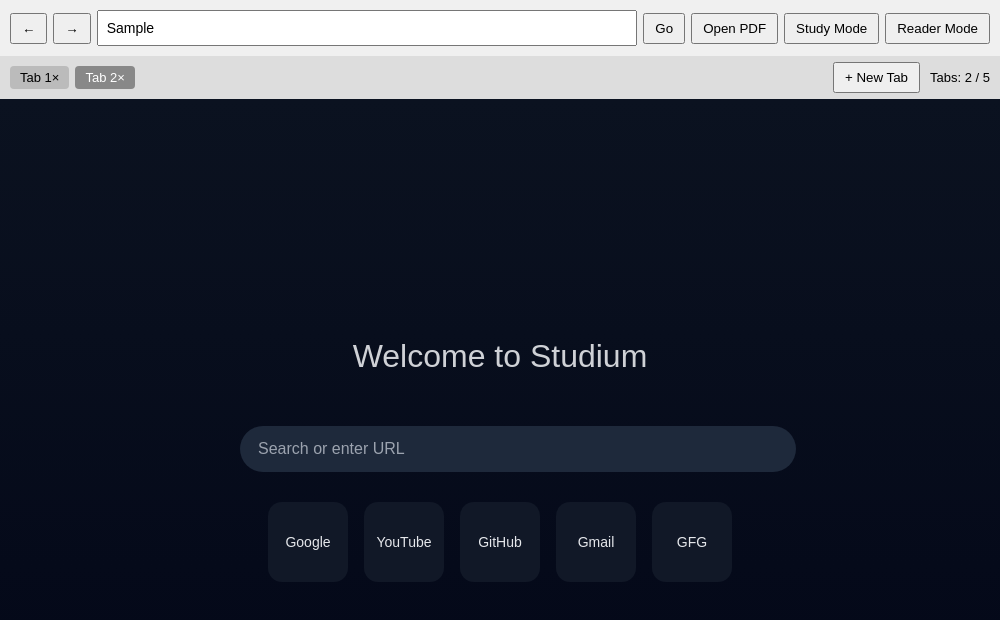
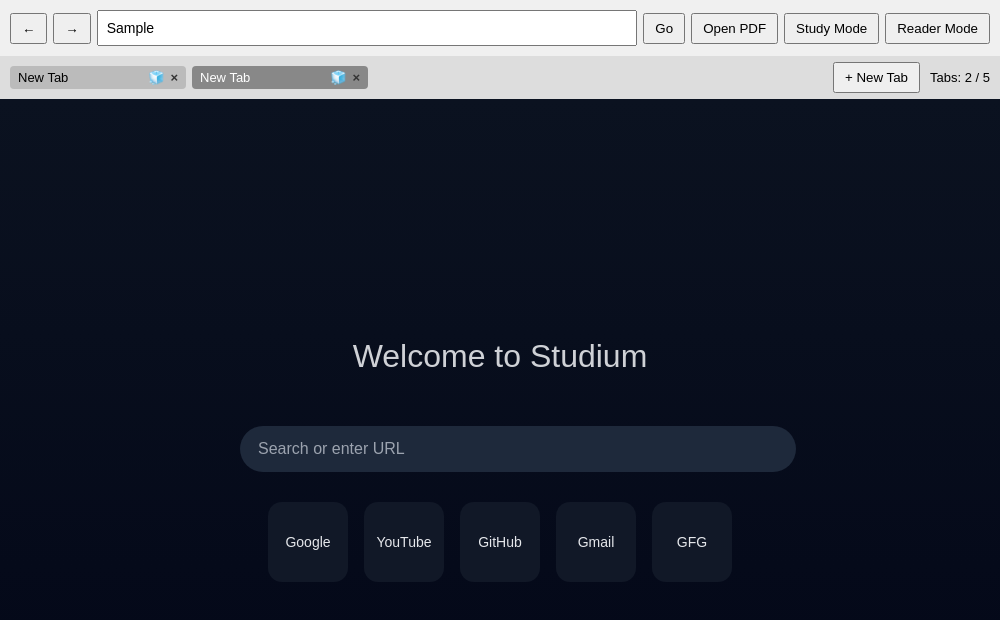
Before and after one commit to Basavaraj8143/studium, an Electron app: page index.html in a window 1000 px wide. Both pictures are taken after typing "Sample" into the empty fields and a click on the button "+ New Tab". Drawn offline with Linux system fonts and the light colour scheme; no server answers.

Commit message:
manual tab discard and page titles

```diff
--- a/index.html
+++ b/index.html
@@ -52,20 +52,55 @@
       display: flex;
       gap: 6px;
       flex: 1;
+      overflow: hidden;
     }
 
     .tab {
-      padding: 4px 10px;
+      flex: 1;                 /* all tabs take equal width */
+      max-width: 160px;        /* hard cap so they don’t grow */
+      min-width: 120px;        /* readable minimum */
+      padding: 4px 8px;
       background: #bbb;
       border-radius: 4px;
       cursor: pointer;
       font-size: 13px;
-      user-select: none;
+
+      display: flex;
+      align-items: center;
+      gap: 6px;
+
+      overflow: hidden;
     }
 
     .tab.active {
       background: #888;
       color: #fff;
+    }
+
+    .tab .title {
+      white-space: nowrap;
+      overflow: hidden;
+      text-overflow: ellipsis;
+      flex: 1;                 /* title shrinks, not close button */
+    }
+
+    .tab .close {
+      flex-shrink: 0;
+      font-weight: bold;
+      cursor: pointer;
+      color: #333;
+    }
+
+    .tab .close:hover {
+      color: red;
+    }
+
+    .tab span {
+      user-select: none;
+    }
+
+    .tab span:hover {
+      opacity: 0.85;
     }
 
     #tab-info {
--- a/renderer.js
+++ b/renderer.js
@@ -1,4 +1,9 @@
 const { ipcRenderer } = require("electron");
+
+
+
+const DISCARD_AFTER_MS = 5 * 60 * 1000; // 5 minutes
+const DISCARD_CHECK_INTERVAL = 30 * 1000; // check every 30s
 
 /* ---------- CONSTANTS ---------- */
 const MAX_TABS = 5;
@@ -13,15 +18,24 @@
 /* ---------- INIT ---------- */
 window.addEventListener("DOMContentLoaded", () => {
   // Start with New Tab
-  tabs = [{ url: NEW_TAB }];
+tabs = [{
+  url: NEW_TAB,
+  title: "New Tab",
+  lastActive: Date.now(),
+  discarded: false
+}];
   activeTabIndex = 0;
 
   renderTabs();
   loadActiveTab();
+
+  setInterval(discardInactiveTabs, DISCARD_CHECK_INTERVAL);
 });
 
 /* ---------- CORE LOADER ---------- */
 function loadActiveTab() {
+
+  tabs[activeTabIndex].lastActive = Date.now();
   const tab = tabs[activeTabIndex];
   if (!tab) return;
 
@@ -34,6 +48,10 @@
 
 /* ---------- UI LOADERS ---------- */
 function loadNewTab() {
+
+  tabs[activeTabIndex].title = "New Tab";
+  renderTabs();
+
   const content = document.getElementById("content");
   content.innerHTML = `
     <iframe
@@ -43,8 +61,10 @@
   `;
 }
 
+
 function loadWebURL(url) {
   const content = document.getElementById("content");
+
   content.innerHTML = `
     <webview
       id="view"
@@ -53,9 +73,44 @@
       webpreferences="contextIsolation=no">
     </webview>
   `;
+
+  const webview = document.getElementById("view");
+
+  // Update title when page title changes
+  webview.addEventListener("page-title-updated", (e) => {
+    tabs[activeTabIndex].title = e.title || "Untitled";
+    renderTabs();
+  });
 }
 
 /* ---------- TABS ---------- */
+
+function discardInactiveTabs() {
+  const now = Date.now();
+
+  tabs.forEach((tab, index) => {
+    if (
+      index !== activeTabIndex &&          // never discard active tab
+      !tab.discarded &&
+      now - tab.lastActive > DISCARD_AFTER_MS
+    ) {
+      tab.discarded = true;
+      console.log("Discarding tab:", tab.title);
+    }
+  });
+
+  renderTabs();
+}
+
+function discardTab(index) {
+  if (index === activeTabIndex) return; // never discard active tab
+
+  tabs[index].discarded = true;
+  tabs[index].lastActive = Date.now();
+
+  renderTabs();
+}
+
 function renderTabs() {
   const tabsDiv = document.getElementById("tabs");
   tabsDiv.innerHTML = "";
@@ -64,9 +119,28 @@
     const tab = document.createElement("div");
     tab.className = "tab" + (index === activeTabIndex ? " active" : "");
 
+    if (tabs[index].discarded) {
+      tab.style.opacity = "0.6";
+    }
+
     const title = document.createElement("span");
-    title.innerText = `Tab ${index + 1}`;
+    title.className = "title";
+    title.innerText = tabs[index].title || `Tab ${index + 1}`;
+
+    if (tabs[index].discarded) {
+      title.innerText = "⏸ " + title.innerText;
+    }
+
     title.onclick = () => switchTab(index);
+
+    const discardBtn = document.createElement("span");
+    discardBtn.innerText = "🧊";
+    discardBtn.title = "Discard tab";
+    discardBtn.style.cursor = "pointer";
+    discardBtn.onclick = (e) => {
+      e.stopPropagation();
+      discardTab(index);
+    };
 
     const close = document.createElement("span");
     close.innerText = "×";
@@ -77,6 +151,7 @@
     };
 
     tab.appendChild(title);
+    tab.appendChild(discardBtn);
     tab.appendChild(close);
     tabsDiv.appendChild(tab);
   });
@@ -91,8 +166,13 @@
     return;
   }
 
-  tabs.push({ url: NEW_TAB });
-  activeTabIndex = tabs.length - 1;
+tabs.push({
+  url: NEW_TAB,
+  title: "New Tab",
+  lastActive: Date.now(),
+  discarded: false
+});
+activeTabIndex = tabs.length - 1;
 
   renderTabs();
   loadActiveTab();
@@ -102,9 +182,16 @@
   if (index === activeTabIndex) return;
 
   activeTabIndex = index;
+  tabs[index].lastActive = Date.now();
+
+  if (tabs[index].discarded) {
+    tabs[index].discarded = false;
+  }
+
   renderTabs();
   loadActiveTab();
 }
+
 
 function closeTab(index) {
   if (tabs.length === 1) {
@@ -162,6 +249,7 @@
 
 ipcRenderer.on("load-pdf", (_, pdfPath) => {
   tabs[activeTabIndex].url = `file://${pdfPath}`;
+  tabs[activeTabIndex].title = "PDF: " + pdfPath.split("\\").pop();
   loadActiveTab();
 });
 
```
Also changed, not shown: evidence/notfrezed.png (added), evidence/whenfrezed.png (added).
